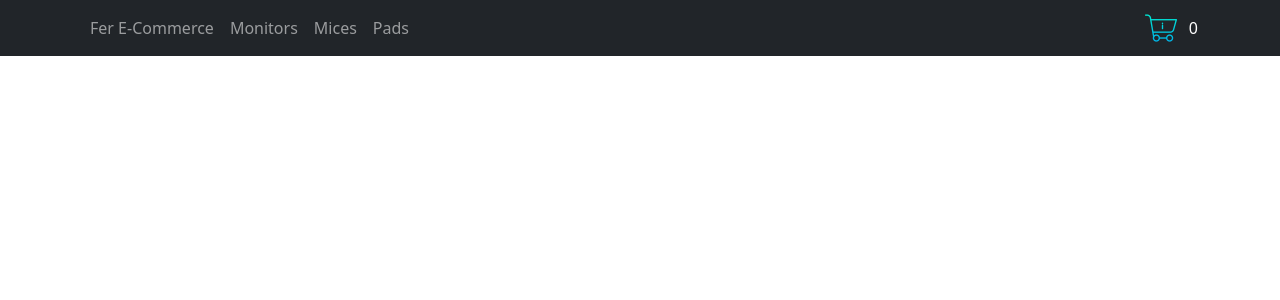
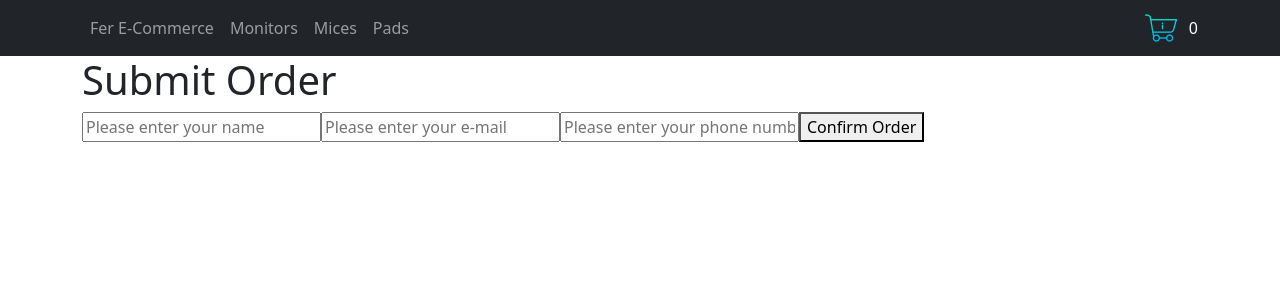
Before and after one commit to fmolachino/react-shopping-cart, a React (Create React App) app: page /checkout in a window 1280 px wide. Shown: the top 300 px of the page. Built offline with nearby package versions, Linux system fonts and the light colour scheme.

Commit message:
added checkout component, and filling form fo the final step of buying. Send info to db, only missing some css

```diff
--- a/package.json
+++ b/package.json
@@ -11,6 +11,7 @@
     "react": "^18.2.0",
     "react-bootstrap": "^2.7.4",
     "react-dom": "^18.2.0",
+    "react-hook-form": "^7.45.4",
     "react-router-dom": "^6.14.1",
     "react-scripts": "5.0.1",
     "web-vitals": "^2.1.4"
--- a/src/App.js
+++ b/src/App.js
@@ -7,6 +7,7 @@ import { ItemDetailContainer } from "./components/ItemDetailContainer";
 
 import { NavBar } from "./components/NavBar";
 import  Cart  from "./components/Cart";
+import Checkout from "./components/Checkout";
 
 import { CartContext, CartProvider } from "./context/CartContext";
 
@@ -35,6 +36,11 @@ export default function App() {
               path="/cart"
               element={<Cart />}
             />
+            <Route
+              path="/checkout"
+              element={<Checkout />}
+            />
+
           </Routes>
         </BrowserRouter>
       </CartProvider>
--- a/src/components/Cart.jsx
+++ b/src/components/Cart.jsx
@@ -1,5 +1,6 @@
 import React, { useContext } from "react";
 import { CartContext } from "../context/CartContext";
+import { Link } from "react-router-dom";
 
 //import products from "../data/products.json"
 
@@ -37,6 +38,7 @@ const Cart = () => {
         <>
           <h2>Total Price: ${totalPrice()}</h2>
           <button onClick={handleClearCart}>Clear Cart</button>
+          <Link to="/checkout">Confirm Order</Link>
         </>
       ) : (
         <h2>Cart is empty, please add a product!</h2>
--- /dev/null
+++ b/src/components/Checkout.jsx
@@ -0,0 +1,63 @@
+import React, { useContext } from "react";
+import { CartContext } from "../context/CartContext";
+import { useForm } from 'react-hook-form';
+import { collection, addDoc } from "firebase/firestore";
+import { db } from "../firebase/config";
+import { useState } from "react";
+import { clear } from "@testing-library/user-event/dist/clear";
+
+
+
+
+const Checkout = () => {
+
+    const [orderId, setOrderId] = useState("");
+
+    const { addedProducts, totalPrice, clearCart } = useContext(CartContext);
+
+    const { register, handleSubmit } = useForm();
+
+    const sendOrder = (data) => {
+        const buyOrder = {
+            client: data,
+            products: addedProducts,
+            totalPriceOfOrder: totalPrice(),
+        }
+
+        const ordersRef = collection(db, "orders");
+
+        addDoc(ordersRef, buyOrder)
+            .then((doc) => {
+                setOrderId(doc.id)
+                clearCart()
+            })
+    }
+
+    if (orderId) {
+        return (
+            <div className="container">
+                <h1>Hey! Thanks for your purchase.</h1>
+                <p>We remember you the order id: {orderId}</p>
+                <p>Please, save this id, if something happens id will be asked.</p>
+            </div>
+        )
+    }
+
+
+    return (
+        <div className="container">
+        <h1 className="main-title">Submit Order</h1>
+        <form className="form" onSubmit={handleSubmit(sendOrder)}>
+
+            <input type="text" placeholder="Please enter your name" {...register("name")} />
+            <input type="email" placeholder="Please enter your e-mail" {...register("email")} />
+            <input type="phone" placeholder="Please enter your phone number" {...register("phone")} />
+
+            <button className="sendOrder" type="submit">Confirm Order</button>
+
+        </form>
+        </div>
+    )
+}
+
+export default Checkout
```
Also changed, not shown: 1 other file (tests, documents, lock files or other folders).
